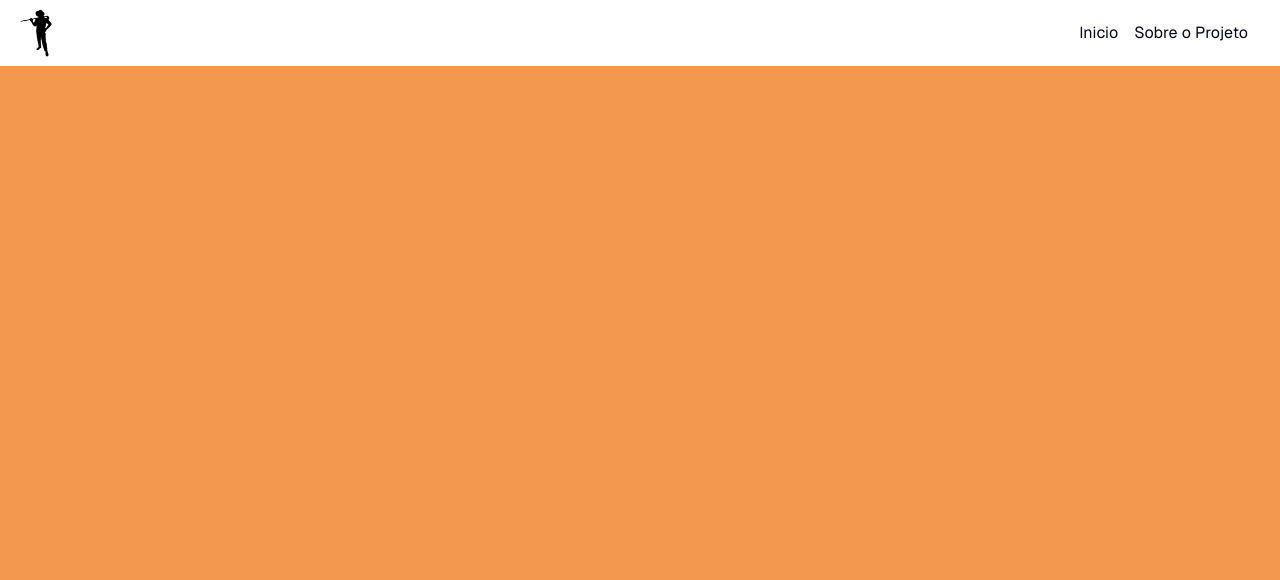
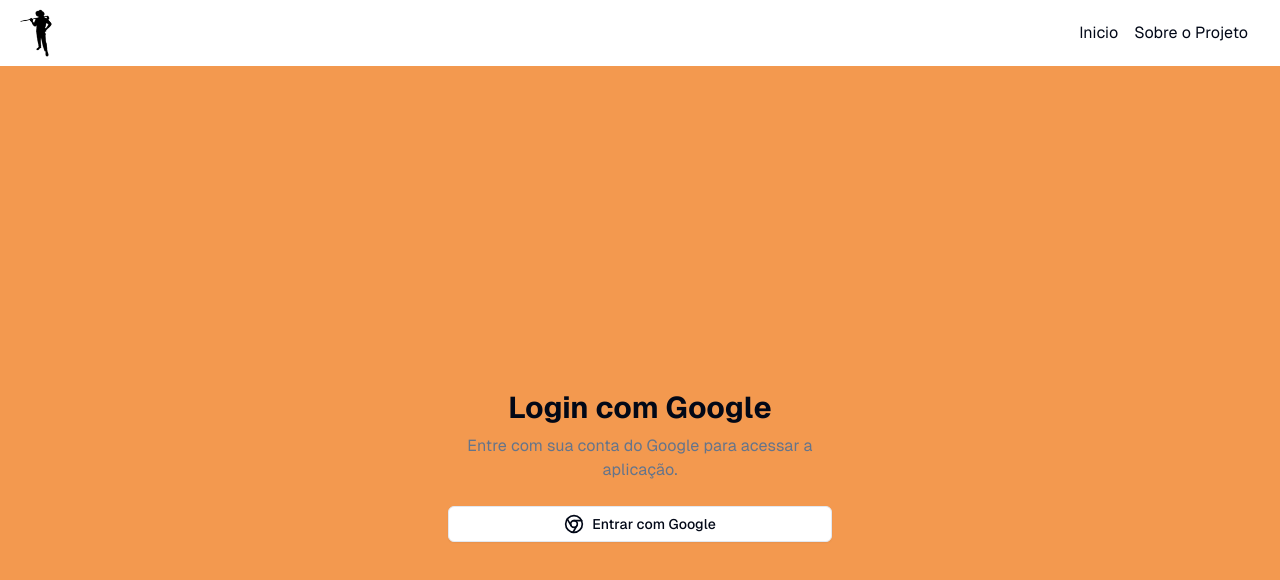
Before and after one commit to mtsteo/capitaoburaco, a Next.js app: page / in a window 1280 px wide. Shown: the top 580 px of the page. Built offline with nearby package versions, Linux system fonts and the light colour scheme; no server answers.

Commit message:
fix: lint error

```diff
--- a/app/page.tsx
+++ b/app/page.tsx
@@ -5,7 +5,7 @@
     <div>
       <div className="grid grid-rows-[20px_1fr_20px] items-center justify-items-center min-h-screen p-8 pb-20 gap-16 sm:p-20 font-[family-name:var(--font-geist-sans)]">
         <main className="flex flex-col gap-8 row-start-2 items-center sm:items-start">
-
+          <LoginButton/>
         </main>
       </div>
     </div>
```
